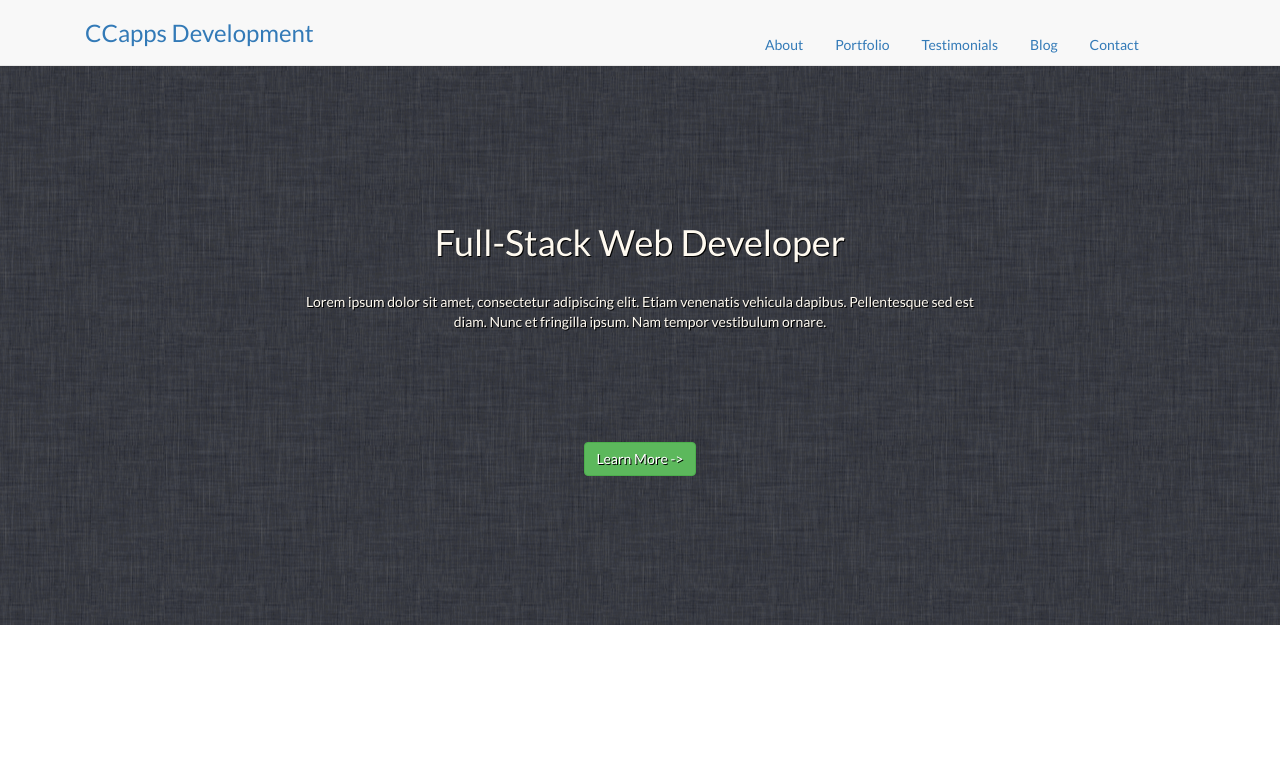
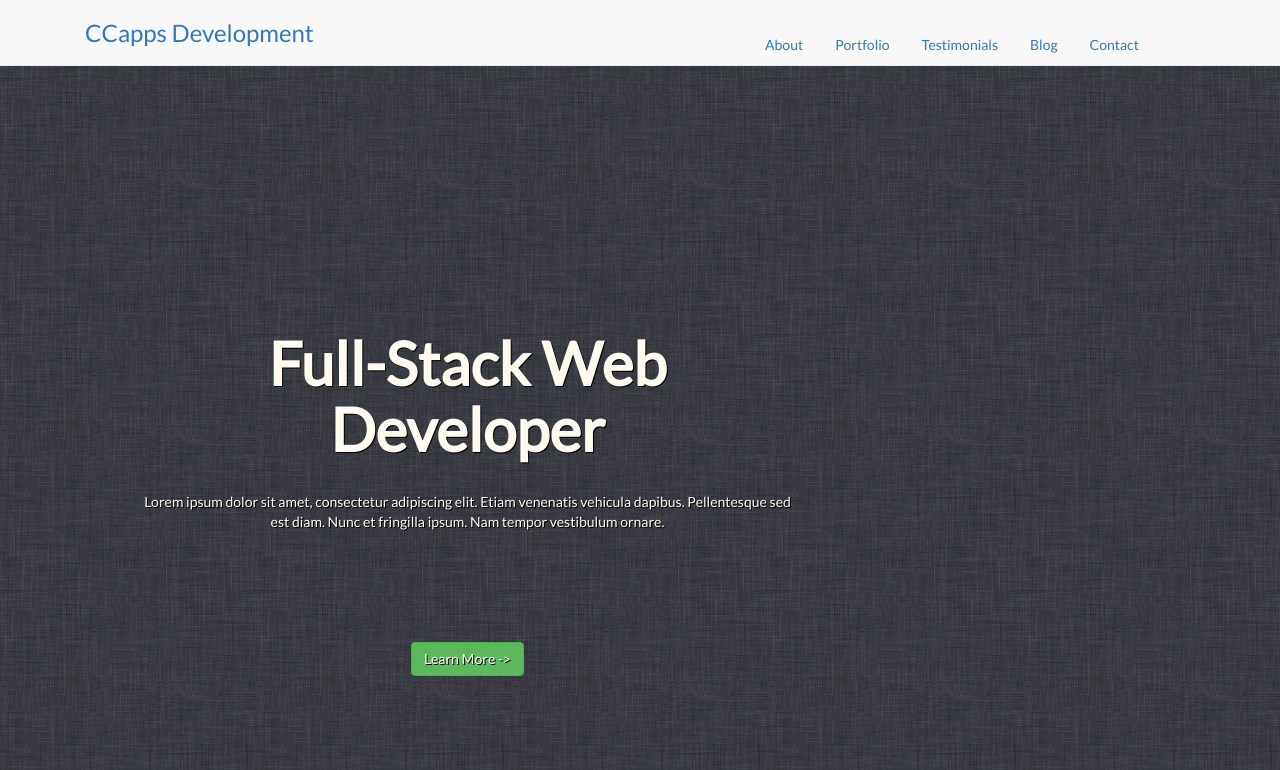
Before and after one commit to CCappsDevelopment/ccappsdevelopment-portfolio-site, a website: page client/views/index.html in a window 1280 px wide. Shown: the top 770 px of the page. Drawn offline with nearby package versions, Linux system fonts and the light colour scheme.

Commit message:
:art: Adding design elements before merging

```diff
--- a/client/css/stylesheet.css
+++ b/client/css/stylesheet.css
@@ -8,29 +8,26 @@ body {
     padding-top: 40px;
 }
 
+h1 {
+    font-size: 60px;
+}
 
 .center {
     color: floralwhite;
     text-shadow: 1px 1px #000000;
     text-align: justify;
     position: absolute;
-    max-width: 700px;
-    max-height: 50px;
+    max-width: 50%;
+    max-height: 15%;
     top: 50%;
     left: 50%;
     margin-top: -130px;
-    margin-left: -350px;
+    margin-left: -500px;
 
 }
 
 .toFade {
      display: none;
-}
-
-.middleBlock {
-    border-width: 80%;
-    border-left: 1px solid black;
-    border-right: 1px solid black;
 }
 
 .navMain {
@@ -41,12 +38,15 @@ body {
 
 .navMain ul {
     position: absolute;
+    float: right;
     bottom: 0;
 }
 
 .parallax {
     background-image: url("/img/grey-pattern.png");
-    height: 585px;
+    width: 100%;
+
+    height: 100vh;
     background-attachment: fixed;
     background-position: center;
     background-repeat: repeat;
@@ -54,7 +54,7 @@ body {
 
 .parallaxSmall {
     background-image: url("/img/grey-pattern.png");
-    height: 50px;
+    height: 10px;
     background-attachment: fixed;
     background-position: center;
     background-repeat: repeat;
--- a/client/views/index.html
+++ b/client/views/index.html
@@ -40,11 +40,11 @@
 
             <!- Second row: Landing info, paralax background ->
             <div class="row" id="Home">
-                <main class="col-md-12">
+                <section class="col-md-12">
                     <div class="parallax">
                         <div class="center toFade" id="landingInfo">
                             <center>
-                                <h1>Full-Stack Web Developer</h1>
+                                <h1><strong>Full-Stack Web Developer</strong></h1>
                                 <br />
                                 <p>Lorem ipsum dolor sit amet, consectetur adipiscing elit. Etiam venenatis vehicula dapibus. Pellentesque sed est diam. Nunc et fringilla ipsum. Nam tempor vestibulum ornare.</p>
                                 <br /><br /><br /><br /><br />
@@ -52,7 +52,7 @@
                             </center>
                         </div>
                     </div>
-                </main>
+                </section>
                 <hr />
             </div> <!- END ROW 2 ->
 
```
Also changed, not shown: img/background.jpg (deleted), img/cloud-pattern.jpg (deleted).
